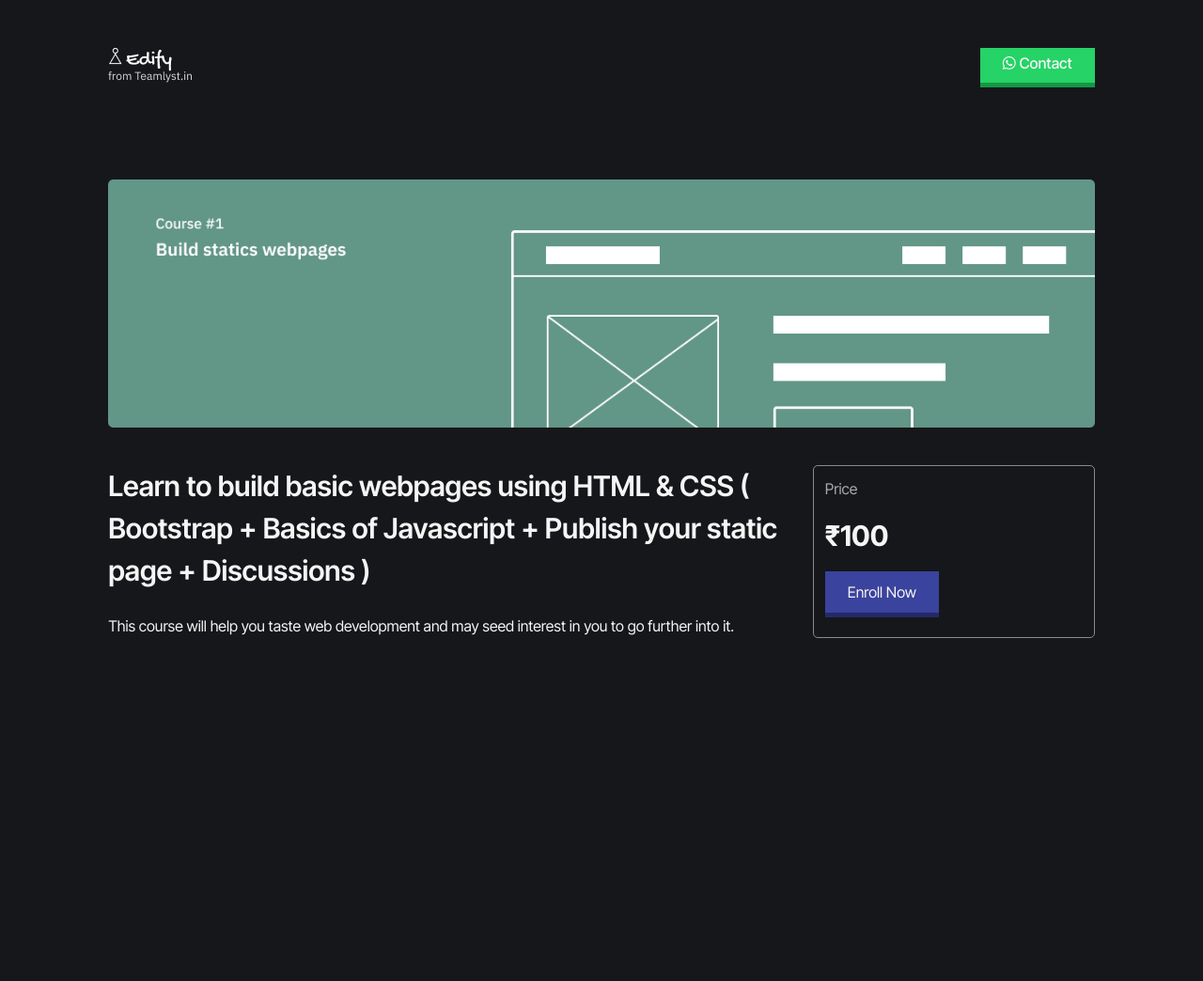
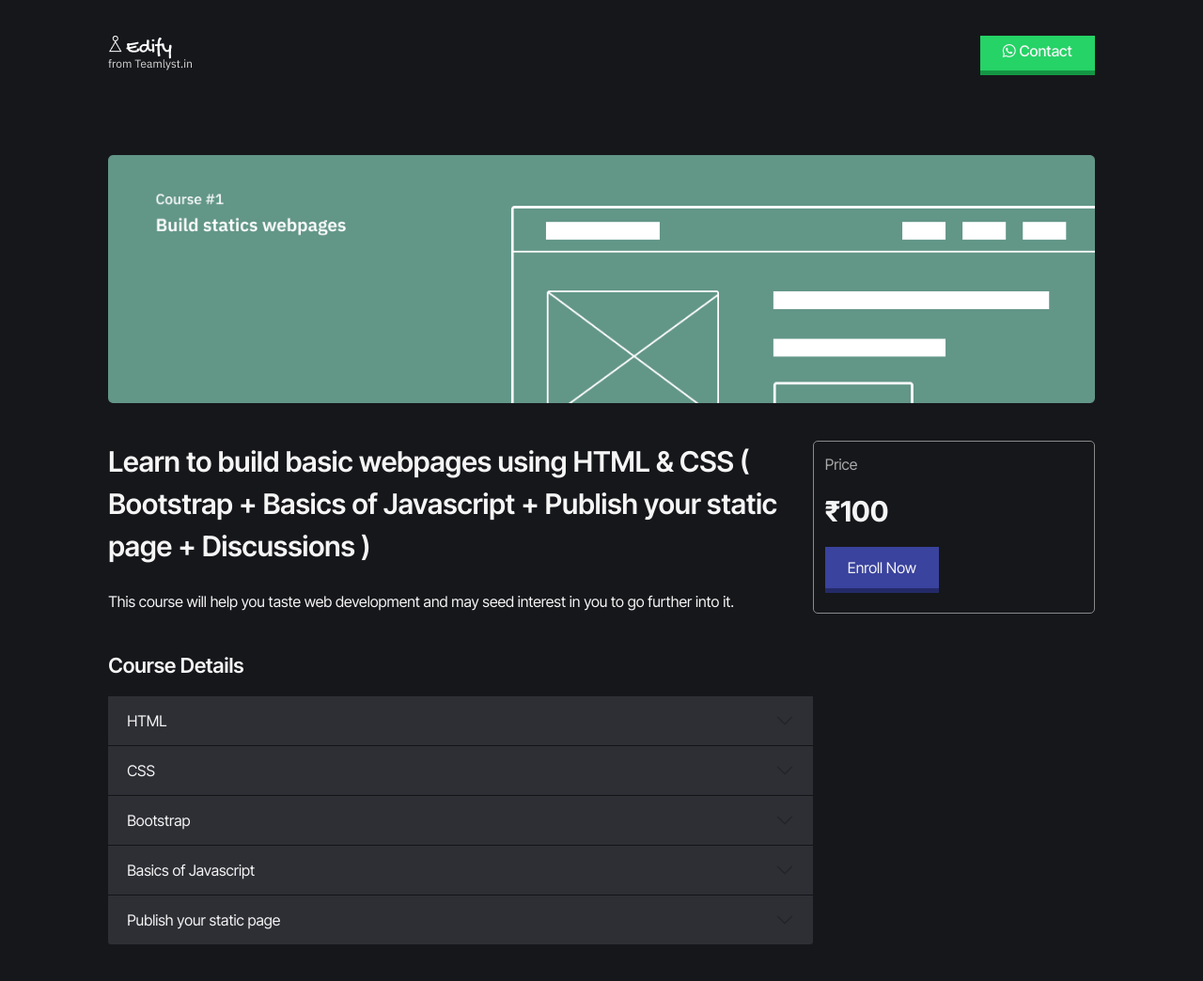
Before and after one commit to Kavidhasan-M/edify, a plain HTML site: page index.html in a window 1280 px wide. Shown: the whole page at 94% size. Before the commit the page ends 800 px from the top, so only its background shows below. Drawn offline with nearby package versions, Linux system fonts and the light colour scheme.

Commit message:
hey kavi

```diff
--- a/index.html
+++ b/index.html
@@ -31,13 +31,94 @@
 
 
         <img src="./Images/Cover1.png" alt="">
+        <br>
 
 
         <div class="block">
             <div class="coverndetails">
                 <p class="course-name">Learn to build basic webpages using HTML & CSS ( Bootstrap + Basics of Javascript +
                     Publish your static page + Discussions )</p><br>
-                    <p>This course will help you taste web development and may seed interest in you to go further into it.</p>
+                <p>This course will help you taste web development and may seed interest in you to go further into it.</p>
+                <br>
+                <p class="title2">Course Details</p>
+
+
+                <div class="accordion accordion-flush" id="accordionFlushExample">
+                    <div class="accordion-item">
+                        <h2 class="accordion-header" id="flush-headingOne">
+                            <button class="accordion-button collapsed" type="button" data-bs-toggle="collapse"
+                                data-bs-target="#flush-collapseOne" aria-expanded="false" aria-controls="flush-collapseOne">
+                                HTML
+                            </button>
+                        </h2>
+                        <div id="flush-collapseOne" class="accordion-collapse collapse" aria-labelledby="flush-headingOne"
+                            data-bs-parent="#accordionFlushExample">
+                            <div class="accordion-body">Css content gooes here...</div>
+                        </div>
+                    </div>
+                    <div class="accordion-item">
+                        <h2 class="accordion-header" id="flush-headingTwo">
+                            <button class="accordion-button collapsed" type="button" data-bs-toggle="collapse"
+                                data-bs-target="#flush-collapseTwo" aria-expanded="false" aria-controls="flush-collapseTwo">
+                                CSS
+                            </button>
+                        </h2>
+                        <div id="flush-collapseTwo" class="accordion-collapse collapse" aria-labelledby="flush-headingTwo"
+                            data-bs-parent="#accordionFlushExample">
+                            <div class="accordion-body">Css content gooes here...</div>
+                        </div>
+                    </div>
+                    <div class="accordion-item">
+                        <h2 class="accordion-header" id="flush-headingThree">
+                            <button class="accordion-button collapsed" type="button" data-bs-toggle="collapse"
+                                data-bs-target="#flush-collapseThree" aria-expanded="false" aria-controls="flush-collapseThree">
+                                Bootstrap
+                            </button>
+                        </h2>
+                        <div id="flush-collapseThree" class="accordion-collapse collapse" aria-labelledby="flush-headingThree"
+                            data-bs-parent="#accordionFlushExample">
+                            <div class="accordion-body">Css content gooes here...</div>
+                        </div>
+                    </div>
+                    <div class="accordion-item">
+                        <h2 class="accordion-header" id="flush-headingFour">
+                            <button class="accordion-button collapsed" type="button" data-bs-toggle="collapse"
+                                data-bs-target="#flush-collapseFour" aria-expanded="false" aria-controls="flush-collapseThree">
+                                Basics of Javascript
+                            </button>
+                        </h2>
+                        <div id="flush-collapseFour" class="accordion-collapse collapse" aria-labelledby="flush-headingThree"
+                            data-bs-parent="#accordionFlushExample">
+                            <div class="accordion-body">Css content gooes here...</div>
+                        </div>
+                    </div>
+                    <div class="accordion-item">
+                        <h2 class="accordion-header" id="flush-headingFive">
+                            <button class="accordion-button collapsed" type="button" data-bs-toggle="collapse"
+                                data-bs-target="#flush-collapseFive" aria-expanded="false" aria-controls="flush-collapseThree">
+                                Publish your static page
+                            </button>
+                        </h2>
+                        <div id="flush-collapseFive" class="accordion-collapse collapse" aria-labelledby="flush-headingThree"
+                            data-bs-parent="#accordionFlushExample">
+                            <div class="accordion-body">Css content gooes here...</div>
+                        </div>
+                    </div>
+                </div>
+
+                <br>
+
+
+
+
+
+
+
+
+
+
+
+
 
             </div>
 
@@ -49,6 +130,7 @@
                     </div>
                 </div>
         </div>
+
     </div>
 
 
--- a/style.css
+++ b/style.css
@@ -7,7 +7,7 @@ body{
 }
 
 nav{
-    padding: 4% 9%;
+    padding: 3% 9%;
     display: flex;
     justify-content: space-between;
 }
@@ -95,15 +95,41 @@ nav a:hover{
     box-shadow: 0px 2px #242a68;
 }
 
-.accordion-item{
-    background-color: #16171b !important;
+.title2{
+    font-weight: 600;
+    font-size: 22px;
+}
+
+.title3{
+    font-weight: 600;
+}
+
+
+
+.accordion-button{
+    background-color: #2e2f35 !important;
+    color: rgb(245, 245, 245) !important;
 
 }
 
-.accordion-jeader{
-    background-color: #16171b !important;
+.accordion-button::after{
+    color: rgb(245, 245, 245) !important;
 
 }
+
+.accordion-item{
+    background-color: #16171b !important;
+}
+
+.accordion-body{
+    color: rgb(245, 245, 245);
+}
+
+
+
+
+
+
 
 
 @media only screen and (max-width: 600px) {
```
Also changed, not shown: Images/Group 2.png (deleted).
